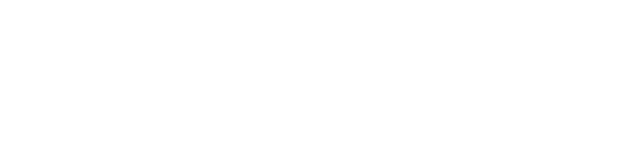
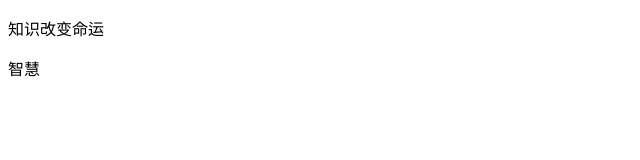
Before and after one commit to wty130/project12, a plain HTML site: page index.html in a window 1280 px wide. Shown: the whole page, without its empty margins (0-640 px from the left). Drawn offline with Linux system fonts and the light colour scheme.

Commit message:
update index.html 2p

```diff
--- a/index.html
+++ b/index.html
@@ -5,6 +5,7 @@
     <title>Title</title>
 </head>
 <body>
-
+<p>知识改变命运</p>
+<p>智慧</p>
 </body>
 </html>
```
